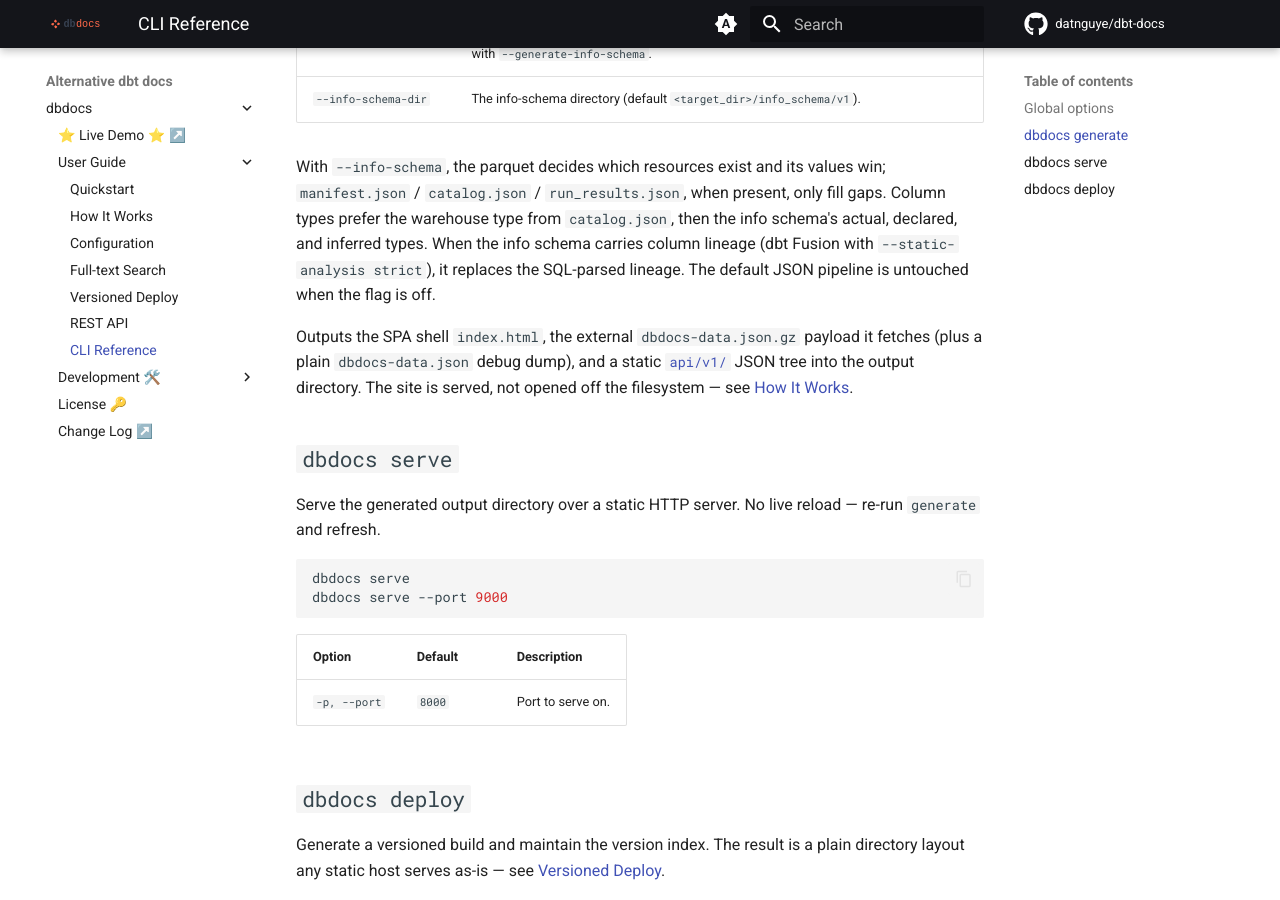
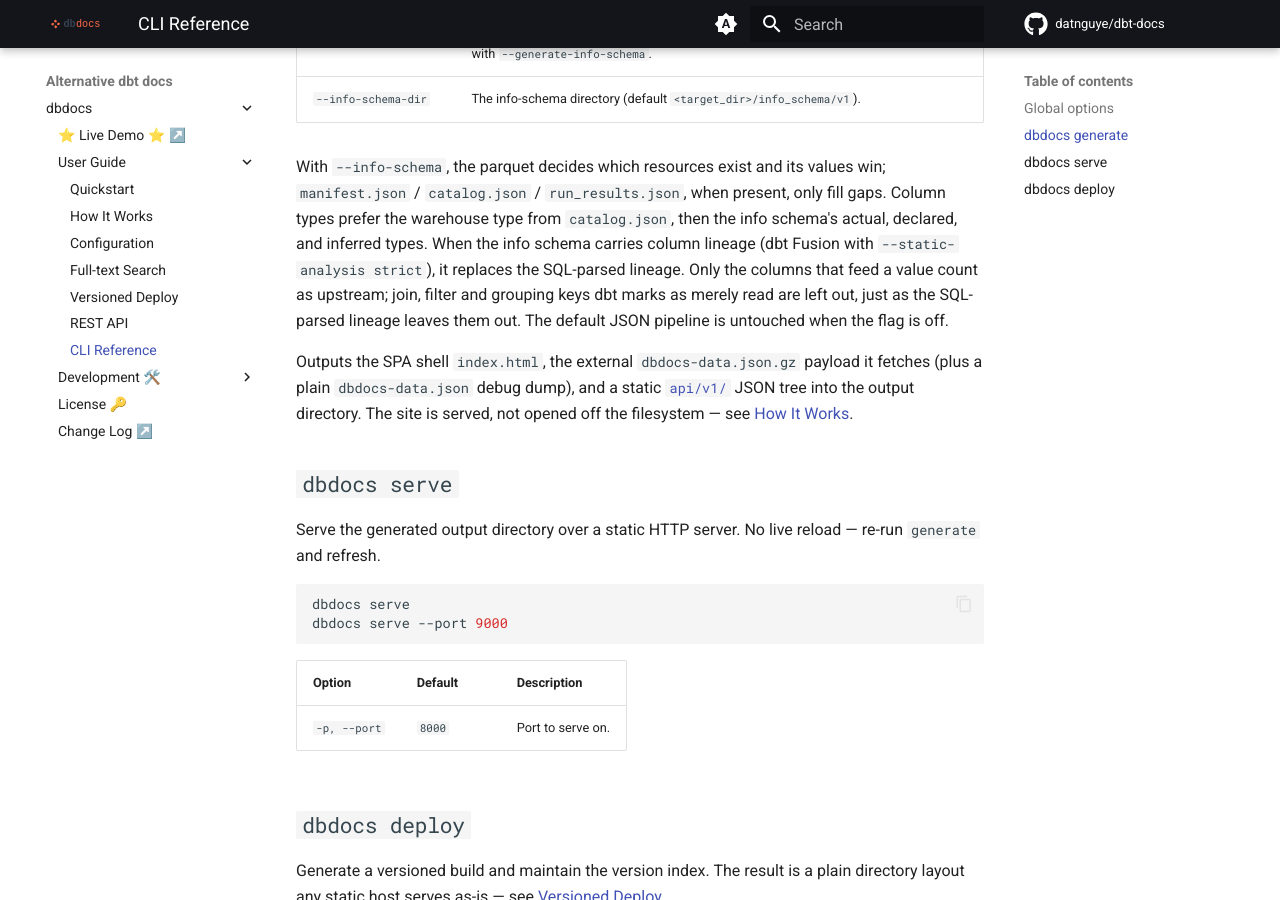
Before and after one commit to datnguye/dbt-docs, an MkDocs documentation site: the page built from docs/nav/guide/cli-references.md, in a window 1280 px wide and 900 px high, scrolled down 1074 px. Built offline with MkDocs 1.6.1 and Material for MkDocs 9.7.7, drawn with Linux system fonts in a browser that asks for light colours; comment, search, counter and statistics services are not loaded; the version menu is left out.

Commit message:
fix(sources): keep only value lineage from dbt.column_lineage (drop scan rows), sorted and deduplicated

```diff
--- a/docs/nav/guide/cli-references.md
+++ b/docs/nav/guide/cli-references.md
@@ -41,7 +41,10 @@ win; `manifest.json` / `catalog.json` / `run_results.json`, when present, only
 fill gaps. Column types prefer the warehouse type from `catalog.json`, then the
 info schema's actual, declared, and inferred types. When the info schema carries
 column lineage (dbt Fusion with `--static-analysis strict`), it replaces the
-SQL-parsed lineage. The default JSON pipeline is untouched when the flag is off.
+SQL-parsed lineage. Only the columns that feed a value count as upstream; join,
+filter and grouping keys dbt marks as merely read are left out, just as the
+SQL-parsed lineage leaves them out. The default JSON pipeline is untouched when
+the flag is off.
 
 Outputs the SPA shell `index.html`, the external `dbdocs-data.json.gz` payload it
 fetches (plus a plain `dbdocs-data.json` debug dump), and a static
```
Also changed, not shown: .claude/design_patterns.md (+6 -3 lines), docs/nav/guide/quickstart.md (+2 -2 lines), 3 other files.
